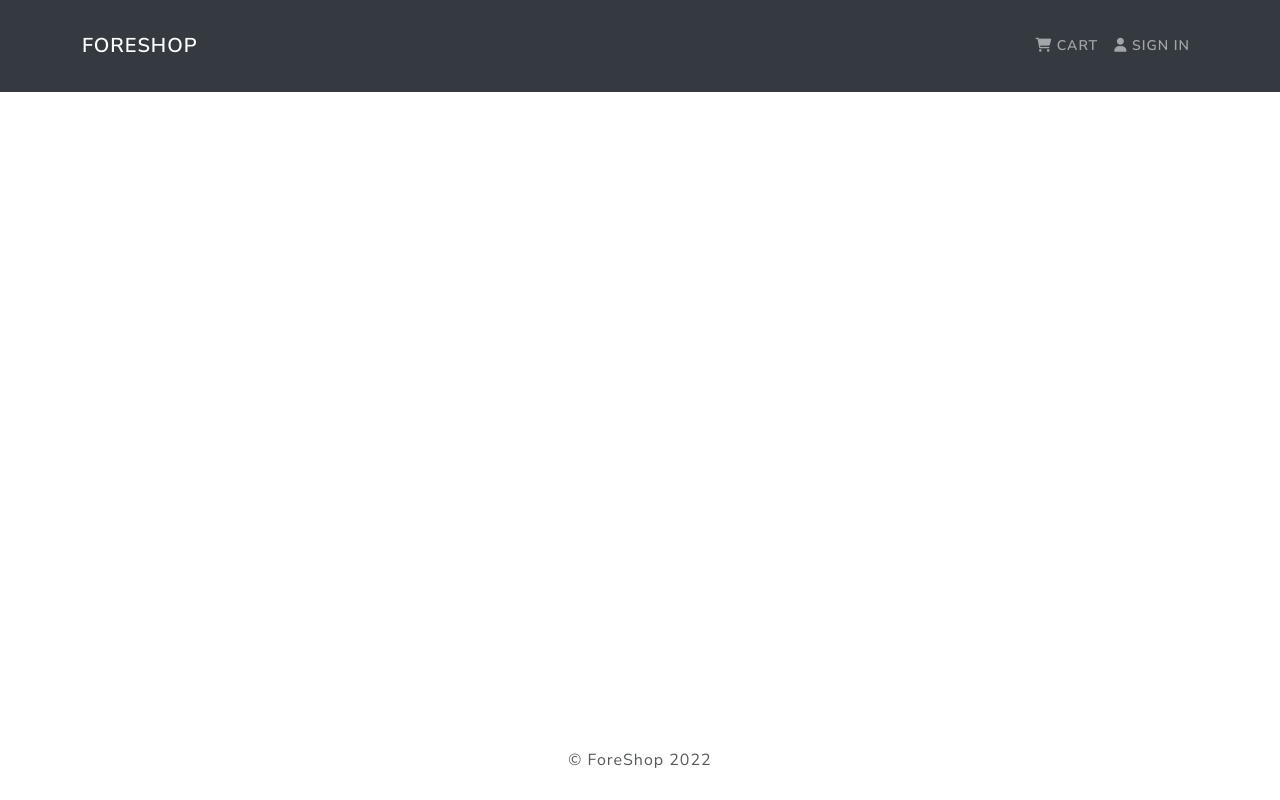
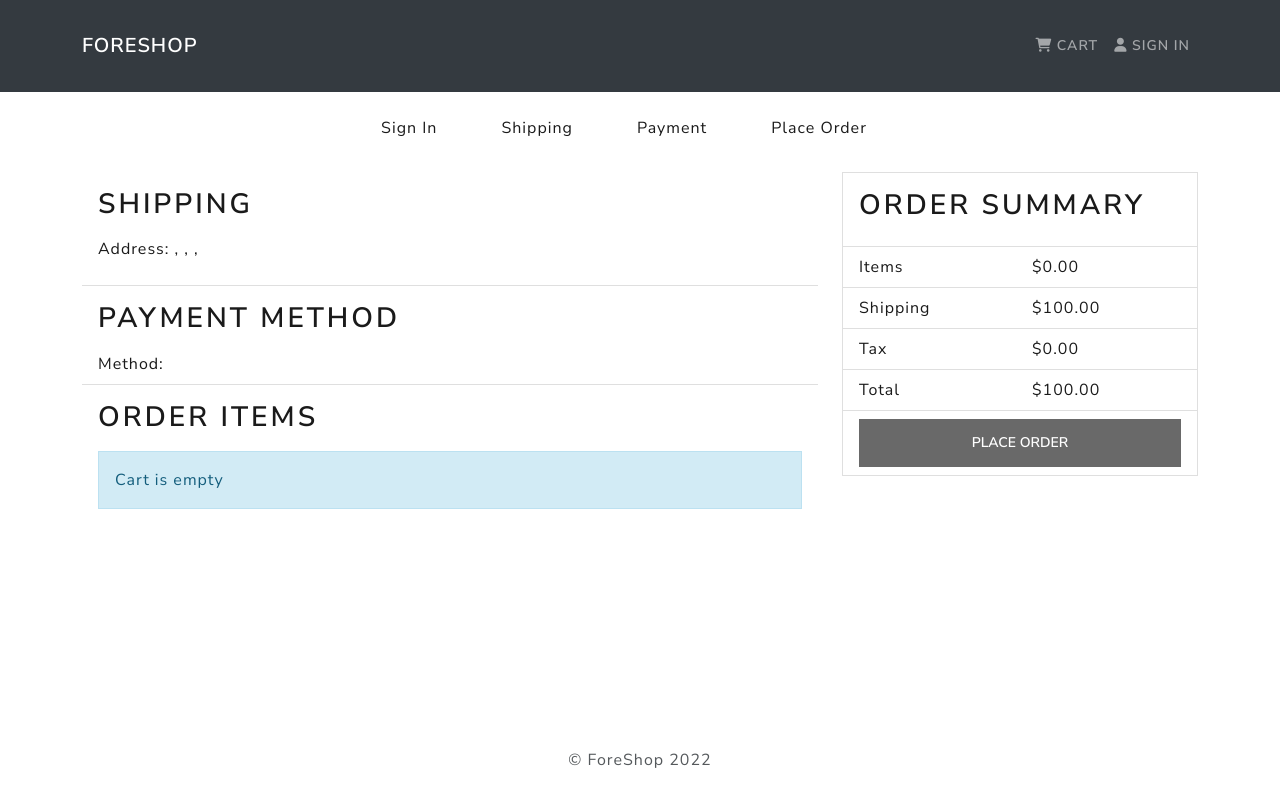
Before and after one commit to Kaspyy/mern-ecommerce, a React (Vite) app in the folder frontend/: page /placeorder in a window 1280 px wide. Built offline with nearby package versions, Linux system fonts and the light colour scheme.

Commit message:
add PlacOrder screen

```diff
--- a/frontend/src/App.tsx
+++ b/frontend/src/App.tsx
@@ -11,6 +11,7 @@
 import ProfileScreen from './screens/ProfileScreen';
 import ShippingScreen from './screens/ShippingScreen';
 import PaymentScreen from './screens/PaymentScreen';
+import PlaceOrderScreen from './screens/PlaceOrderScreen';
 
 const App = () => {
   return (
@@ -21,6 +22,7 @@
           <Routes>
             <Route path='/shipping' element={<ShippingScreen />} />
             <Route path='/payment' element={<PaymentScreen />} />
+            <Route path='/placeorder' element={<PlaceOrderScreen />} />
             <Route path='/login' element={<LoginScreen />} />
             <Route path='/register' element={<RegisterScreen />} />
             <Route path='/profile' element={<ProfileScreen />} />
--- a/frontend/src/screens/CartScreen.tsx
+++ b/frontend/src/screens/CartScreen.tsx
@@ -119,7 +119,7 @@
                 .reduce((acc, item) => acc + item.price * item.qty, 0)
                 .toFixed(2)}
             </ListGroup.Item>
-            <ListGroup.Item>
+            <ListGroup.Item className='d-grid gap-2'>
               <Button
                 type='button'
                 className='btn-block'
--- /dev/null
+++ b/frontend/src/screens/PlaceOrderScreen.tsx
@@ -0,0 +1,149 @@
+import { useState } from 'react';
+import {
+  Row,
+  Col,
+  ListGroup,
+  Image,
+  Card,
+  Button,
+  ListGroupItem,
+} from 'react-bootstrap';
+import { useAppDispatch, useAppSelector } from '../hooks/hooks';
+import Message from '../components/UI/Message';
+import CheckoutSteps from '../components/Checkout/CheckoutSteps';
+import { Link } from 'react-router-dom';
+import { Cart, CartItem } from '../types';
+
+const PlaceOrderScreen = () => {
+  const cart = useAppSelector((state: any) => state.cart);
+
+  // Calculate prices
+  const addDecimals = (num: number) => {
+    return (Math.round(num * 100) / 100).toFixed(2);
+  };
+
+  cart.itemsPrice = addDecimals(
+    cart.cartItems.reduce(
+      (acc: number, item: CartItem) => acc + item.price * item.qty,
+      0
+    )
+  );
+  cart.shippingPrice = addDecimals(
+    Number(cart.itemsPrice > 100 ? 0 : 100).toFixed(2) as unknown as number
+  );
+  cart.taxPrice = addDecimals(
+    Number(0.15 * cart.itemsPrice).toFixed(2) as unknown as number
+  );
+  cart.totalPrice = (
+    Number(cart.itemsPrice) +
+    Number(cart.shippingPrice) +
+    Number(cart.taxPrice)
+  ).toFixed(2);
+  const placeOrderHandler = () => {
+    console.log('Place order clicked');
+  };
+
+  return (
+    <>
+      <CheckoutSteps step1 step2 step3 step4 />
+      <Row>
+        <Col md={8}>
+          <ListGroup variant='flush'>
+            <ListGroup.Item>
+              <h2>Shipping</h2>
+              <p>
+                <strong>Address: </strong>
+                {cart.shippingAddress.address}, {cart.shippingAddress.city},{' '}
+                {cart.shippingAddress.postalCode},{' '}
+                {cart.shippingAddress.country}
+              </p>
+            </ListGroup.Item>
+
+            <ListGroup.Item>
+              <h2>Payment method</h2>
+              <strong>Method: </strong>
+              {cart.paymentMethod}
+            </ListGroup.Item>
+
+            <ListGroup.Item>
+              <h2>Order items</h2>
+              {cart.cartItems.length === 0 ? (
+                <Message>Cart is empty</Message>
+              ) : (
+                <ListGroup variant='flush'>
+                  {cart.cartItems.map((item: any, index: number) => (
+                    <ListGroup.Item key={index}>
+                      <Row>
+                        <Col md={1}>
+                          <Image
+                            src={item.image}
+                            alt={item.name}
+                            fluid
+                            rounded
+                          />
+                        </Col>
+                        <Col>
+                          <Link to={`/products/${item.productId}`}>
+                            {item.name}
+                          </Link>
+                        </Col>
+                        <Col md={4}>
+                          {item.qty} x ${item.price} = ${item.qty * item.price}
+                        </Col>
+                      </Row>
+                    </ListGroup.Item>
+                  ))}
+                </ListGroup>
+              )}
+            </ListGroup.Item>
+          </ListGroup>
+        </Col>
+        <Col md={4}>
+          <Card>
+            <ListGroup variant='flush'>
+              <ListGroup.Item>
+                <h2>Order summary</h2>
+              </ListGroup.Item>
+              <ListGroup.Item>
+                <Row>
+                  <Col>Items</Col>
+                  <Col>${cart.itemsPrice}</Col>
+                </Row>
+              </ListGroup.Item>
+              <ListGroup.Item>
+                <Row>
+                  <Col>Shipping</Col>
+                  <Col>${cart.shippingPrice}</Col>
+                </Row>
+              </ListGroup.Item>
+              <ListGroup.Item>
+                <Row>
+                  <Col>Tax</Col>
+                  <Col>${cart.taxPrice}</Col>
+                </Row>
+              </ListGroup.Item>
+              <ListGroup.Item>
+                <Row>
+                  <Col>Total</Col>
+                  <Col>${cart.totalPrice}</Col>
+                </Row>
+              </ListGroup.Item>
+              <ListGroup.Item className='d-grid gap-2'>
+                <Button
+                  variant='primary'
+                  className='btn-block'
+                  disabled={cart.cartItems.length === 0}
+                  onClick={placeOrderHandler}
+                >
+                  Place Order
+                </Button>
+              </ListGroup.Item>
+            </ListGroup>
+          </Card>
+        </Col>
+      </Row>
+    </>
+  );
+};
+
+export default PlaceOrderScreen;
```
